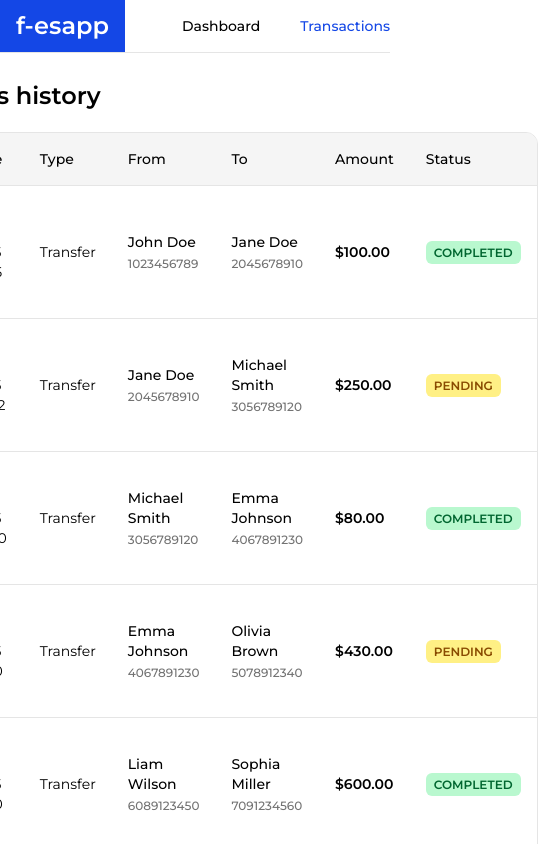
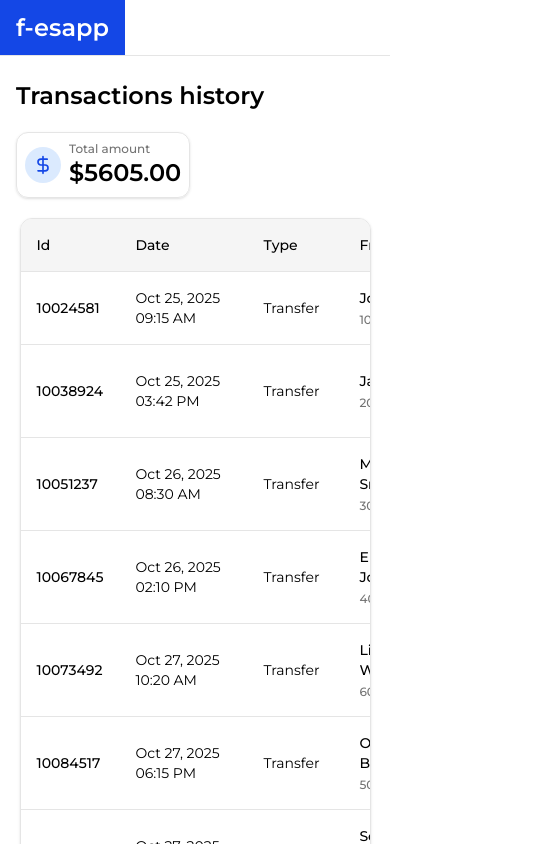
Before and after one commit to alexsantosquispe/fake-esapp, a React (Vite) app: page /history in a window 390 px wide. Shown: the top 844 px of the page, 538 px wide, since content can reach past the window. Built offline with nearby package versions, Linux system fonts and the light colour scheme.

Commit message:
responsive ui for the table component

```diff
--- a/src/App.tsx
+++ b/src/App.tsx
@@ -8,7 +8,7 @@ function App() {
       <div className="flex min-h-screen w-full flex-col">
         <Navbar />
         <main className="mt-12 flex w-full flex-1 justify-center">
-          <div className="flex max-w-7xl flex-1">
+          <div className="flex flex-1 md:max-w-7xl">
             <AppRouter />
           </div>
         </main>
--- a/src/components/atoms/Cell.tsx
+++ b/src/components/atoms/Cell.tsx
@@ -8,7 +8,7 @@ interface CellProps {
 }
 
 export const Cell = ({ children, isHeader = false, className }: CellProps) => {
-  const CELL_STYLES = 'p-4 text-start';
+  const CELL_STYLES = 'min-w-24 p-4 text-start';
 
   if (isHeader) {
     return (
--- /dev/null
+++ b/src/components/atoms/InfoCard.tsx
@@ -0,0 +1,22 @@
+import type { ReactNode } from 'react';
+
+interface InfoCardProps {
+  title: string;
+  value: string;
+  icon: ReactNode;
+}
+
+export const InfoCard = ({ title, value, icon }: InfoCardProps) => {
+  return (
+    <div className="flex items-center justify-center gap-2 rounded-xl border border-neutral-200 p-2 shadow-sm md:gap-4 md:p-4">
+      <div className="text-primary rounded-full bg-blue-100 p-2">{icon}</div>
+
+      <div className="flex flex-col">
+        <span className="text-xs font-medium text-neutral-500 md:text-sm">
+          {title}
+        </span>
+        <span className="text-2xl font-semibold md:text-3xl">{value}</span>
+      </div>
+    </div>
+  );
+};
--- /dev/null
+++ b/src/components/atoms/Logo.tsx
@@ -0,0 +1,7 @@
+export const Logo = () => {
+  return (
+    <div className="bg-primary flex items-center px-4 text-2xl font-semibold text-white">
+      f-esapp
+    </div>
+  );
+};
--- a/src/components/atoms/Navbar.tsx
+++ b/src/components/atoms/Navbar.tsx
@@ -1,5 +1,6 @@
 import { NavLink, type NavLinkRenderProps } from 'react-router';
 import cn from 'clsx';
+import { Logo } from './Logo';
 
 const menu = [
   { label: 'Dashboard', href: '/dashboard' },
@@ -14,13 +15,11 @@ export const Navbar = () => {
     });
 
   return (
-    <header className="fixed flex w-full justify-center border-b border-neutral-200 bg-white/80 backdrop-blur">
+    <header className="fixed flex h-14 w-full justify-center border-b border-neutral-200 bg-white/80 backdrop-blur">
       <div className="flex w-full max-w-7xl justify-between">
-        <div className="bg-primary flex items-center px-4 text-2xl font-semibold text-white">
-          f-esapp
-        </div>
-        <nav className="py-4">
-          <ul className="flex gap-10 text-sm font-medium text-black">
+        <Logo />
+        <nav className="hidden p-4 md:flex xl:px-0">
+          <ul className="flex text-sm font-medium text-black md:gap-10">
             {menu.map((item) => (
               <NavLink
                 key={item.href}
--- a/src/components/molecules/TransactionsTable/TransactionsTable.tsx
+++ b/src/components/molecules/TransactionsTable/TransactionsTable.tsx
@@ -1,13 +1,25 @@
 import { getAmountWithCurrency, getFriendlyDate } from '../../../utils/utils';
 
+import { AccountCell } from './components/AccountCell';
 import { Cell } from '../../atoms/Cell';
 import { StatusCell } from './components/StatusCell';
 import { TABLE_COLUMNS } from '../../../utils/constants';
-import { mockTransactions } from '../../../store/mock';
+import type { TransactionType } from '../../../types';
 
-export const TransactionsTable = () => {
+interface TransactionsTableProps {
+  data: TransactionType[];
+}
+
+export const TransactionsTable = ({ data }: TransactionsTableProps) => {
   return (
-    <div className="flex w-full overflow-hidden rounded-xl border border-neutral-200">
+    <div className="flex min-h-1/2 w-[90dvw] self-center overflow-auto rounded-xl border border-neutral-200 shadow-sm md:w-full">
+      {!data.length && (
+        <div className="flex flex-1 items-center justify-center">
+          No transactions found
+        </div>
+      )}
+
+      {data.length > 0 && (
         <table className="w-full text-sm">
           <thead>
             <tr>
@@ -20,29 +32,27 @@ export const TransactionsTable = () => {
           </thead>
 
           <tbody>
-          {mockTransactions.map((transaction) => (
+            {data.map((transaction) => (
               <tr
                 key={transaction.id}
                 className="border-t border-neutral-200 hover:bg-neutral-50"
               >
                 <Cell className="font-medium">{transaction.id}</Cell>
-              <Cell>{getFriendlyDate(transaction.date)}</Cell>
+                <Cell className="min-w-32 md:w-fit">
+                  {getFriendlyDate(transaction.date)}
+                </Cell>
                 <Cell className="capitalize">{transaction.type}</Cell>
                 <Cell>
-                <div className="flex flex-col gap-1 font-medium">
-                  <span>{transaction.from}</span>
-                  <span className="text-xs text-neutral-500">
-                    {transaction.fromAccount}
-                  </span>
-                </div>
+                  <AccountCell
+                    userName={transaction.from}
+                    userAccount={transaction.fromAccount}
+                  />
                 </Cell>
                 <Cell>
-                <div className="flex flex-col gap-1 font-medium">
-                  <span>{transaction.to}</span>
-                  <span className="text-xs text-neutral-500">
-                    {transaction.toAccount}
-                  </span>
-                </div>
+                  <AccountCell
+                    userName={transaction.to}
+                    userAccount={transaction.toAccount}
+                  />
                 </Cell>
                 <Cell className="font-semibold">
                   {getAmountWithCurrency(transaction.amount)}
@@ -52,6 +62,7 @@ export const TransactionsTable = () => {
             ))}
           </tbody>
         </table>
+      )}
     </div>
   );
 };
--- /dev/null
+++ b/src/components/molecules/TransactionsTable/components/AccountCell.tsx
@@ -0,0 +1,13 @@
+interface AccountCellProps {
+  userName: string;
+  userAccount: string;
+}
+
+export const AccountCell = ({ userName, userAccount }: AccountCellProps) => {
+  return (
+    <div className="flex flex-col gap-1 font-medium">
+      <span>{userName}</span>
+      <span className="text-xs text-neutral-500">{userAccount}</span>
+    </div>
+  );
+};
--- a/src/components/molecules/TransactionsTable/components/StatusCell.tsx
+++ b/src/components/molecules/TransactionsTable/components/StatusCell.tsx
@@ -6,8 +6,8 @@ interface StatusCellProps {
 }
 
 const STATUS_COLORS = {
-  completed: 'bg-green-200 text-green-800',
-  pending: 'bg-yellow-200 text-yellow-800'
+  completed: 'bg-emerald-100 text-emerald-800',
+  pending: 'bg-amber-100 text-amber-800'
 };
 
 export const StatusCell = ({ status }: StatusCellProps) => {
--- /dev/null
+++ b/src/icons/DollarSignIcon.tsx
@@ -0,0 +1,21 @@
+import { twMerge } from 'tailwind-merge';
+
+export const DollarSignIcon = ({ className }: { className?: string }) => {
+  return (
+    <svg
+      xmlns="http://www.w3.org/2000/svg"
+      width="24"
+      height="24"
+      viewBox="0 0 24 24"
+      fill="none"
+      stroke="currentColor"
+      strokeWidth="2"
+      strokeLinecap="round"
+      strokeLinejoin="round"
+      className={twMerge('size-6', className)}
+    >
+      <line x1="12" x2="12" y1="2" y2="22" />
+      <path d="M17 5H9.5a3.5 3.5 0 0 0 0 7h5a3.5 3.5 0 0 1 0 7H6" />
+    </svg>
+  );
+};
--- a/src/pages/Transactions.tsx
+++ b/src/pages/Transactions.tsx
@@ -1,11 +1,33 @@
+import { DollarSignIcon } from '../icons/DollarSignIcon';
+import { InfoCard } from '../components/atoms/InfoCard';
+import { TRANSACTIONS_MOCK } from '../store/mock';
 import { TransactionsTable } from '../components/molecules/TransactionsTable/TransactionsTable';
+import { getAmountWithCurrency } from '../utils/utils';
+import { useMemo } from 'react';
 
 const Transactions = () => {
+  const totalAmount = useMemo(
+    () =>
+      TRANSACTIONS_MOCK.reduce(
+        (acc, transaction) => acc + transaction.amount,
+        0
+      ),
+    []
+  );
+
   return (
-    <div className="flex w-full flex-col gap-5 py-8">
+    <div className="flex w-full flex-col gap-5 px-4 py-8 xl:px-0">
       <h1 className="text-2xl font-semibold">Transactions history</h1>
 
-      <TransactionsTable />
+      <div className="flex gap-4">
+        <InfoCard
+          title="Total amount"
+          value={getAmountWithCurrency(totalAmount)}
+          icon={<DollarSignIcon className="size-5" />}
+        />
+      </div>
+
+      <TransactionsTable data={TRANSACTIONS_MOCK} />
     </div>
   );
 };
--- a/src/store/mock.ts
+++ b/src/store/mock.ts
@@ -1,6 +1,6 @@
 import type { TransactionType } from '../types';
 
-export const mockTransactions: TransactionType[] = [
+export const TRANSACTIONS_MOCK: TransactionType[] = [
   {
     id: '10024581',
     type: 'transfer',
```
Lines whose indentation alone changed are shown as unchanged.
